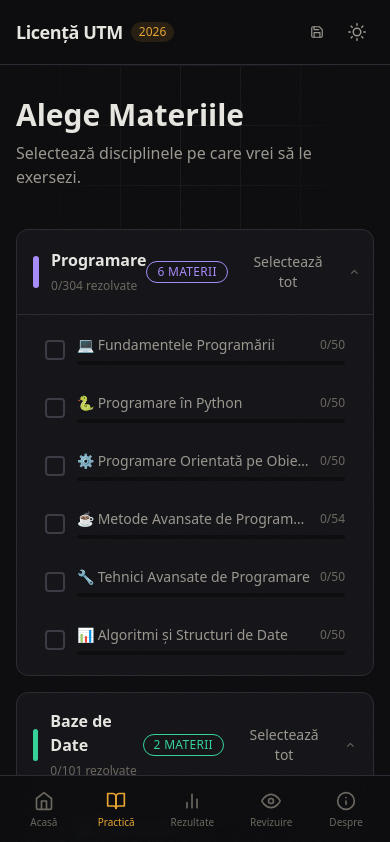
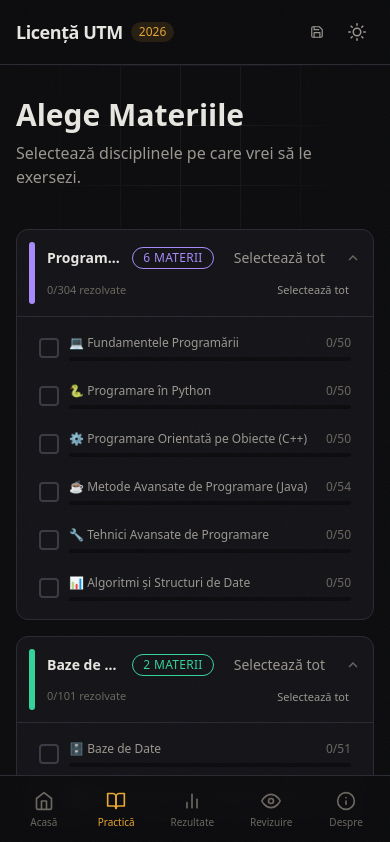
Before and after one commit to AndreiBalan-dev/pregatire-licenta-utm, a Next.js app: page /practica in a window 390 px wide. Shown: the top 842 px of the page. Built offline with nearby package versions, Linux system fonts and the light colour scheme.

Commit message:
Design Fix

```diff
--- a/src/components/practice/SubjectSelector.tsx
+++ b/src/components/practice/SubjectSelector.tsx
@@ -66,37 +66,31 @@
               tabIndex={0}
               onClick={() => toggleModule(mod.id)}
               onKeyDown={(e) => { if (e.key === "Enter" || e.key === " ") { e.preventDefault(); toggleModule(mod.id); } }}
-              className="w-full flex items-center justify-between p-4 hover:bg-[var(--color-bg-hover)] transition-colors cursor-pointer"
+              className="w-full flex items-center gap-3 p-3 sm:p-4 hover:bg-[var(--color-bg-hover)] transition-colors cursor-pointer"
             >
-              <div className="flex items-center gap-3">
               <div
-                  className="w-1.5 h-8 rounded-full"
+                className="w-1.5 self-stretch rounded-full flex-shrink-0"
                 style={{ backgroundColor: mod.color, boxShadow: `0 0 8px ${mod.color}40` }}
               />
-                <div className="text-left">
+              <div className="flex-1 min-w-0">
+                {/* Title row */}
+                <div className="flex items-center justify-between gap-2 mb-0.5">
+                  <div className="flex items-center gap-2 min-w-0">
                     <h3
-                    className="text-base font-bold text-[var(--color-text-primary)]"
+                      className="text-sm sm:text-base font-bold text-[var(--color-text-primary)] truncate"
                       style={{ fontFamily: "var(--font-display)" }}
                     >
                       {mod.name}
                     </h3>
-                  <span className="text-xs text-[var(--color-text-tertiary)]">
-                    {moduleAnswered}/{moduleTotal} rezolvate
-                    {selectedInModule > 0 && (
-                      <span className="ml-1.5 text-[var(--color-accent)]">
-                        · {selectedInModule}/{mod.subjects.length} selectate
-                      </span>
-                    )}
-                  </span>
-                </div>
-              </div>
-              <div className="flex items-center gap-3">
-                <Badge color={mod.color} className="hidden sm:inline-flex">
+                    <Badge color={mod.color} className="hidden sm:inline-flex flex-shrink-0">
                       {mod.subjects.length} materii
                     </Badge>
+                  </div>
+                  <div className="flex items-center gap-2 flex-shrink-0">
                     <Button
                       variant="ghost"
                       size="sm"
+                      className="hidden sm:inline-flex"
                       onClick={(e) => {
                         e.stopPropagation();
                         if (allSelected) {
@@ -124,9 +118,37 @@
                     </svg>
                   </div>
                 </div>
+                {/* Stats row */}
+                <div className="flex items-center justify-between gap-2">
+                  <span className="text-[11px] sm:text-xs text-[var(--color-text-tertiary)]">
+                    {moduleAnswered}/{moduleTotal} rezolvate
+                    {selectedInModule > 0 && (
+                      <span className="ml-1 text-[var(--color-accent)]">
+                        · {selectedInModule} selectate
+                      </span>
+                    )}
+                  </span>
+                  <Button
+                    variant="ghost"
+                    size="sm"
+                    className="sm:hidden px-2 py-0.5 text-[11px]"
+                    onClick={(e) => {
+                      e.stopPropagation();
+                      if (allSelected) {
+                        onDeselectAllModule(mod.id);
+                      } else {
+                        onSelectAllModule(mod.id);
+                      }
+                    }}
+                  >
+                    {allSelected ? "Deselectează" : "Selectează tot"}
+                  </Button>
+                </div>
+              </div>
+            </div>
 
             {isExpanded && (
-              <div className="border-t border-[var(--color-border)] px-4 py-2 space-y-1 animate-fade-in">
+              <div className="border-t border-[var(--color-border)] px-3 sm:px-4 py-2 space-y-0.5 sm:space-y-1 animate-fade-in">
                 {mod.subjects.map((subject, subjectIndex) => {
                   const questions = questionsBySubject[subject.id] || [];
                   const answered = questions.filter((q) => session.answers[q.id]).length;
@@ -137,7 +159,7 @@
                     <label
                       key={subject.id}
                       className={cn(
-                        "flex items-center gap-3 p-3 rounded-[var(--radius-md)] cursor-pointer transition-colors animate-fade-in",
+                        "flex items-center gap-2.5 sm:gap-3 p-2.5 sm:p-3 rounded-[var(--radius-md)] cursor-pointer transition-colors animate-fade-in",
                         isSelected
                           ? "bg-[var(--color-accent-muted)]"
                           : "hover:bg-[var(--color-bg-hover)]"
@@ -168,7 +190,7 @@
                       <div className="flex-1 min-w-0">
                         <div className="flex items-center justify-between gap-2">
                           <span className={cn(
-                            "text-sm font-medium truncate",
+                            "text-xs sm:text-sm font-medium truncate",
                             isSelected ? "text-[var(--color-text-primary)]" : "text-[var(--color-text-secondary)]"
                           )}>
                             {subject.icon} {subject.name}
```
Lines whose indentation alone changed are shown as unchanged.
